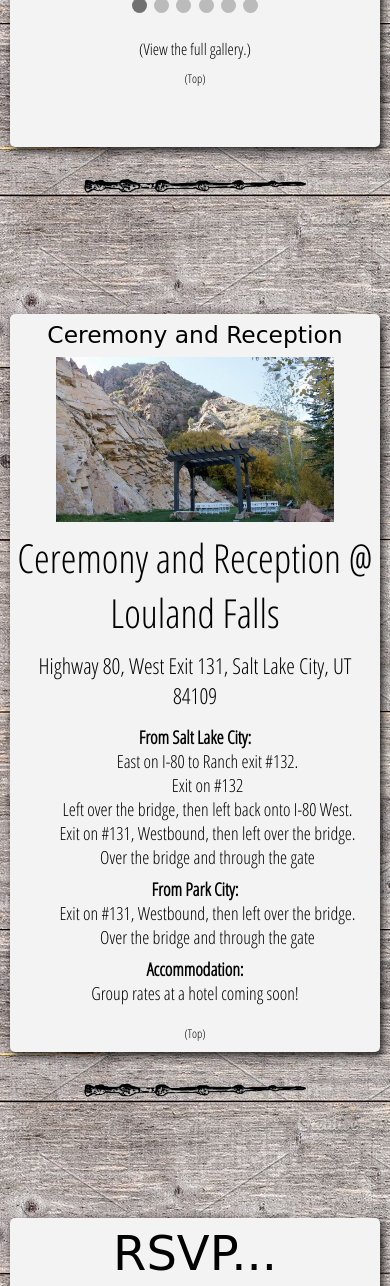
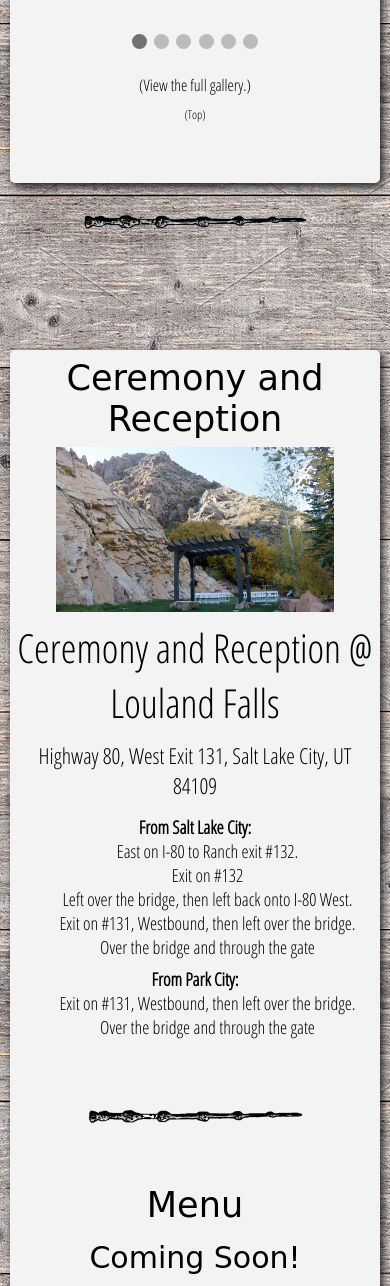
Before and after one commit to JohnnyBEdge/weddingSite, a PHP site: page / in a window 390 px wide. Shown: the part 4638-5924 px from the top of the page. Run offline with PHP 8.4, Linux system fonts and the light colour scheme; some web fonts are replaced.

Commit message:
finalized hotels

```diff
--- a/index.html
+++ b/index.html
@@ -148,13 +148,73 @@
                                 <li style="text-indent: 25px">Exit on #131, Westbound, then left over the bridge. </li>
                                 <li style="text-indent: 25px">Over the bridge and through the gate</li>
                             </ul>
-                <br>
-                        <li style="font-weight: bold">Accommodation:</li>
-                            <ul>
-                                <li style="text-indent: 25px, width=10%">Group rates at a hotel coming soon!</li>
 
-                            </ul>
+
                     </ul>
+
+                </div>
+
+                <div class="sectionBreak ">
+                    <img src="images/wand.png" alt="">
+                </div>
+
+                <div class="menuSection">
+                    <h3 id="menu">Menu</h3>
+                    <h4>Coming Soon!</h4>
+                    <!-- <p style="font-size:35px">Post Ceremony Hors d'oeuvres</p>
+                    <ul>
+                        <li>Hummus Bar with Pita Chips</li>
+                        <li>Item 2</li>
+                        <li>Item 3</li>
+                    </ul>
+                    <p style="font-size:35px">Reception Buffet</p>
+                    <ul>
+                        <li>Caesar Salad</li>
+                        <li>Fresh Fruit</li>
+                        <li>Cucumber/Tomato Salad with Dill Vinaigrette</li>
+                        <li>Corn Bread</li>
+                        <li>Sliders</li>
+                        <li>Item 1</li>
+                        <li>Item 1</li>
+                        <li>Item 1</li>
+                        <li>Pulled Pork with Sesame Bun</li>
+                        <li>Sweet and Sassy Chicken with Sesame Bun</li>
+                        <li>Korean BBQ with Steam Bun</li>
+                    </ul>
+
+                    <p style="font-size:35px">Beverages</p>
+                        <ul>
+                            <li>Open Bar with TBD drinks</li>
+                            <li>Water, Lemonade and Coffee</li>
+                        </ul> -->
+                </div>
+                <div class="sectionBreak ">
+                    <img src="images/wand.png" alt="">
+                </div>
+                <div class="accomodationSection">
+                    <h3 id="accommodation">Accommodation</h3>
+                    <p>We are currently working on getting group rates at both the Hyatt Place and Residence Inn by Mariott. Both are in the same location and about 10-15 minutes from the menu. Details of each place and their discounts will be below.</p>
+                    <br>
+                    <p style="font-weight: bold">Hyatt Place-Cottonwood</p>
+                    <ul>
+                        <li>~10/15 min drive from venue</li>
+                        <li>$129.00/night</li>
+                        <li>Standard King or Double Queen room with a pull out sofa</li>
+                        <li>Located at the base of Big and Little Cottonwood Canyons</li>
+                        <li>Book with this link before September 12: <a href="https://www.hyatt.com/en-US/hotel/utah/hyatt-place-salt-lake-city-cottonwood/slczc?corp_id=G-LEFA " style="font-weight: bold">BOOK HERE!</a>  and use the code:  <span style="font-weight: bold"> G-LEFA</span> </li>
+                        <li>Additionally, you can call 801-890-1287 to book (with the same code) or for any other requests.</li>
+                    </ul>
+                    <br>
+                    <p style="font-weight: bold">Residence Inn by Marriott - Cottonwood
+                    <ul>
+                        <li>10/15 min drive from venue</li>
+                        <li>Remaining details TBD</li>
+                        <li></li>
+                        <li> </li>
+                    </ul>
+                    <br>
+
+                    <p>Alternatively, we love the Sugar House area! It’s still quite close to the venue (~15 minutes) and there is a really nice downtown area for food, beverages, and walking. We weren’t able to get a hotel there (only one not amazing option) but there are great looking Airbnb’s in the area!</p>
 
                 </div>
             </div>
@@ -167,6 +227,7 @@
 
         <div class="section" id="rsvp">
             <h3 id="RSVP">RSVP...</h3>
+            <p>Please RSVP no later than September 12th.</p>
 
             <iframe src="https://docs.google.com/forms/d/e/1FAIpQLSebsWEEsP4yrmCyy8O_mG-zoXSFMeCY4lSJkdA_znUemJHDqg/viewform?embedded=true"
                 width="640" height="1158" frameborder="0" marginheight="0" marginwidth="0">
--- a/style.css
+++ b/style.css
@@ -257,6 +257,26 @@ h4{
     margin-top: 100px;
     height: auto;
 }
+#details .sectionBreak{
+    width:300px;
+    display: block;
+    margin: 0 auto;
+    padding: 30px 0;
+}
+
+.menuSection ul{
+    list-style: none;
+    font-size: 1.9vw;
+}
+.accomodationSection ul{
+    list-style: none;
+    font-size: 1.5vw;
+}
+.accomodationSection {
+    margin: 30px;
+    font-size: 1.8vw;
+}
+
 
 #louland{
     justify-content: center;
@@ -454,7 +474,7 @@ textarea{
         font-size: 2.5em;
     }
     .section h3{
-        font-size:2em;
+        font-size:3em;
     }
 
     .section{
```
